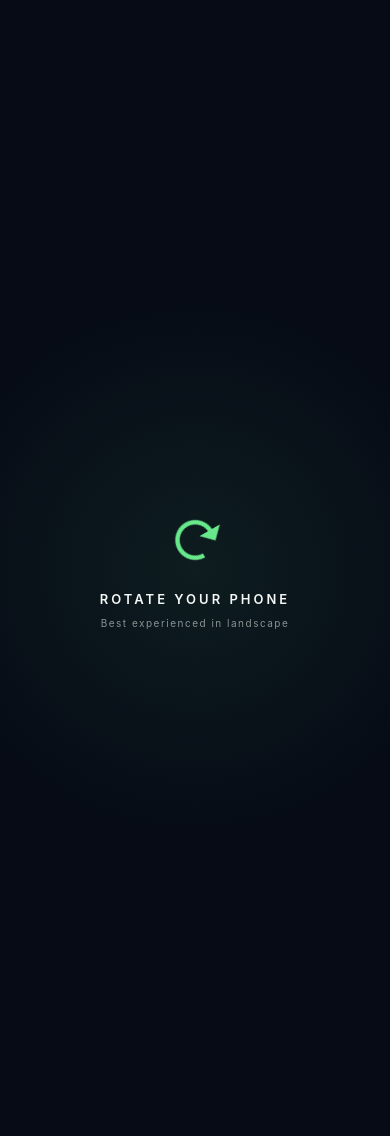
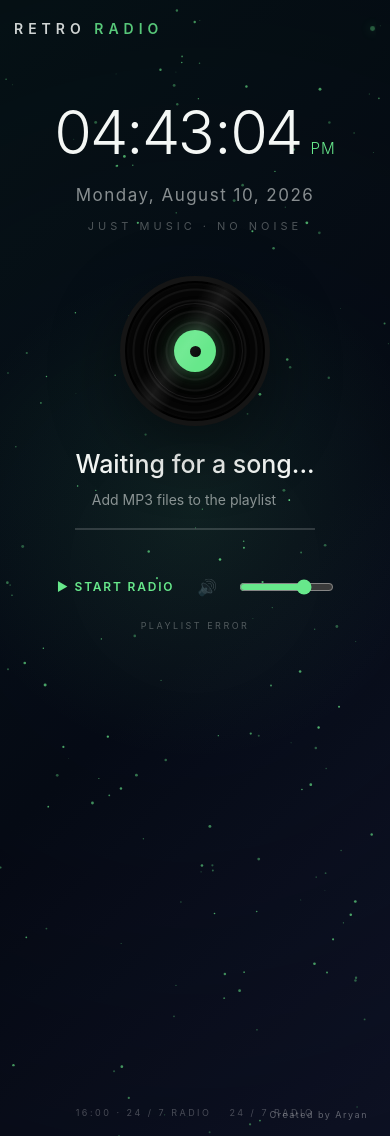
Before and after one commit to aryandhone555/Retro, a Django app: template radio/templates/radio/index.html in a window 390 px wide. Run offline with Django 5.2, Linux system fonts and the light colour scheme; the template is opened without the code that fills it, so the values that code supplies are empty.

Commit message:
mobile fix 2...orientation changed to vertical

```diff
--- a/radio/static/css/style.css
+++ b/radio/static/css/style.css
@@ -586,214 +586,10 @@ footer {
   transition: color 2.5s ease;
 }
 
-.rotate-message {
-    display: none;
-}
 
-@media screen and (orientation: portrait) and (max-width: 700px) {
-
-    .rotate-message {
-        position: fixed;
-        inset: 0;
-        z-index: 9999;
-
-        display: flex;
-        flex-direction: column;
-        align-items: center;
-        justify-content: center;
-
-        text-align: center;
-
-        background:
-            radial-gradient(
-                circle at center,
-                color-mix(in srgb, var(--accent) 8%, transparent),
-                transparent 45%
-            ),
-            #060b16;
-
-        color: var(--text);
-    }
-
-    .rotate-icon {
-        font-size: 55px;
-        margin-bottom: 18px;
-
-        color: var(--accent);
-
-        animation: rotatePhone 2s ease-in-out infinite;
-    }
-
-    .rotate-message > div:not(.rotate-icon) {
-        font-size: 13px;
-        font-weight: 600;
-        letter-spacing: 3px;
-    }
-
-    .rotate-message span {
-        margin-top: 10px;
-
-        color: var(--muted);
-        font-size: 10px;
-        letter-spacing: 1.5px;
-    }
-
-    .radio-shell {
-        display: none;
-    }
-
-    @keyframes rotatePhone {
-        0%, 100% {
-            transform: rotate(0deg);
-        }
-
-        50% {
-            transform: rotate(90deg);
-        }
-    }
-}
 
 /*
 mobile scrolling issue fixed */
 /* =========================================================
    MOBILE LANDSCAPE - FIT EVERYTHING WITHOUT SCROLLING
    ========================================================= */
-
-@media screen and (max-width: 700px) and (orientation: landscape) {
-
-    html,
-    body {
-        width: 100%;
-        height: 100%;
-        min-height: 100%;
-        overflow: hidden;
-    }
-
-    .radio-shell {
-        width: calc(100% - 28px);
-        height: 100dvh;
-        min-height: 100dvh;
-
-        padding: 12px 0 8px;
-        box-sizing: border-box;
-    }
-
-    .top-bar {
-        height: 20px;
-    }
-
-    .brand {
-        font-size: 10px;
-        letter-spacing: 3px;
-    }
-
-    .live-dot {
-        width: 5px;
-        height: 5px;
-    }
-
-    /* Clock */
-    .hero {
-        margin: 22px 0 12px;
-    }
-
-    .time {
-        font-size: clamp(48px, 11vw, 78px);
-        letter-spacing: -4px;
-    }
-
-    .time span,
-    .ampm {
-        font-size: .22em;
-        margin-left: 6px;
-    }
-
-    .date {
-        margin-top: 8px;
-        font-size: 12px;
-        letter-spacing: 1px;
-    }
-
-    .motto {
-        margin-top: 5px;
-        font-size: 8px;
-        letter-spacing: 2.5px;
-    }
-
-    /* Player */
-    .player {
-        width: min(650px, 100%);
-        gap: 20px;
-        padding: 5px 0;
-    }
-
-    .record-wrap,
-    .record {
-        width: 115px;
-        height: 115px;
-        flex-basis: 115px;
-    }
-
-    .record-label {
-        width: 34px;
-        height: 34px;
-    }
-
-    .record-label span {
-        width: 8px;
-        height: 8px;
-    }
-
-    .song-title {
-        font-size: clamp(20px, 3.5vw, 28px);
-    }
-
-    .song-meta {
-        margin-top: 6px;
-        font-size: 12px;
-    }
-
-    .progress-line {
-        margin-top: 12px;
-        width: min(280px, 100%);
-    }
-
-    /* Controls */
-    .controls {
-        margin: 8px auto 0;
-        gap: 8px;
-    }
-
-    .start-button {
-        font-size: 10px;
-        letter-spacing: 1.4px;
-        padding: 5px 2px;
-    }
-
-    .icon-button {
-        width: 28px;
-        height: 28px;
-    }
-
-    #volume {
-        width: 70px;
-    }
-
-    .status {
-        margin-top: 0;
-        font-size: 7px;
-        letter-spacing: 2px;
-    }
-
-    /* Footer */
-    footer {
-        padding-top: 5px;
-        font-size: 7px;
-    }
-
-    .creator-credit {
-        right: 10px;
-        bottom: 7px;
-        font-size: 7px;
-    }
-}
```
